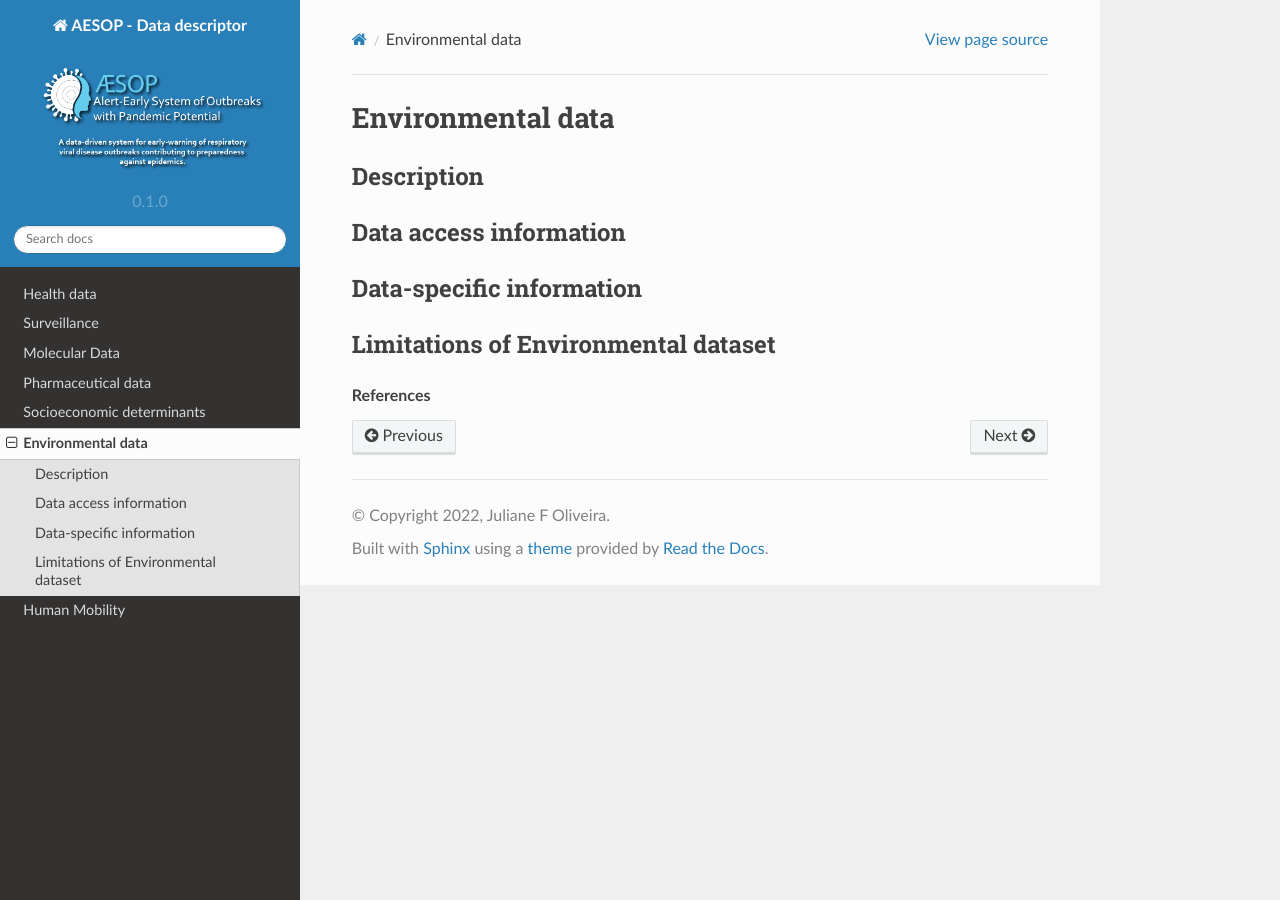
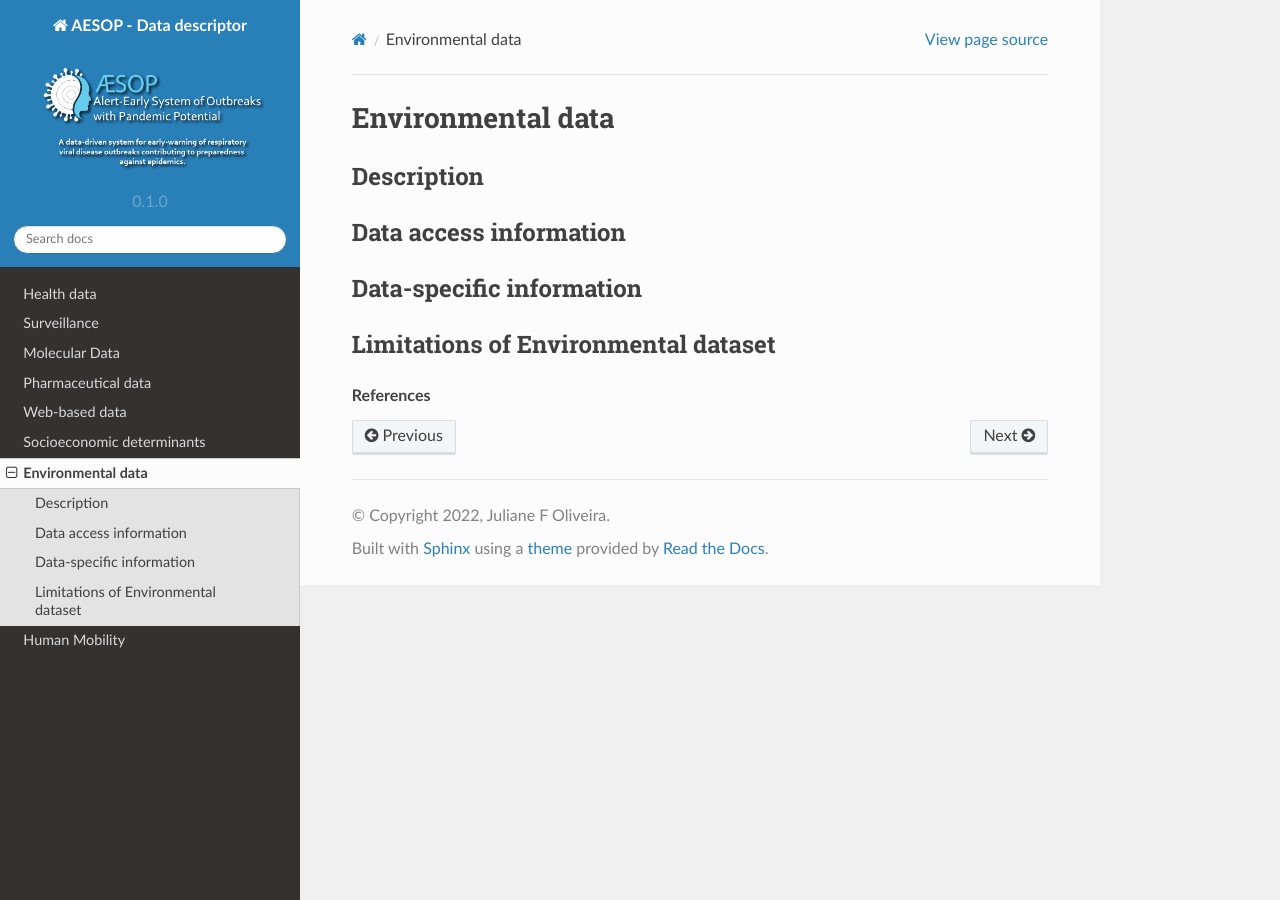
Before and after one commit to cidacslab/AESOP-Data-Documentation, a Sphinx documentation site: the page built from docs/source/environmental.rst, in a window 1280 px wide. Built offline with Sphinx 7.4.7 and the Read the Docs theme 2.0.0, drawn with Linux system fonts in a browser that asks for light colours; pages that are not in the unit, such as notebooks, are missing from menus.

Commit message:
Update index.rst

```diff
--- a/docs/source/index.rst
+++ b/docs/source/index.rst
@@ -33,7 +33,7 @@ Contents
    surveillance
    biological
    pharmaceutical
-   social_media
+   web_based
    social_economical
    environmental
    human_mobility
```
